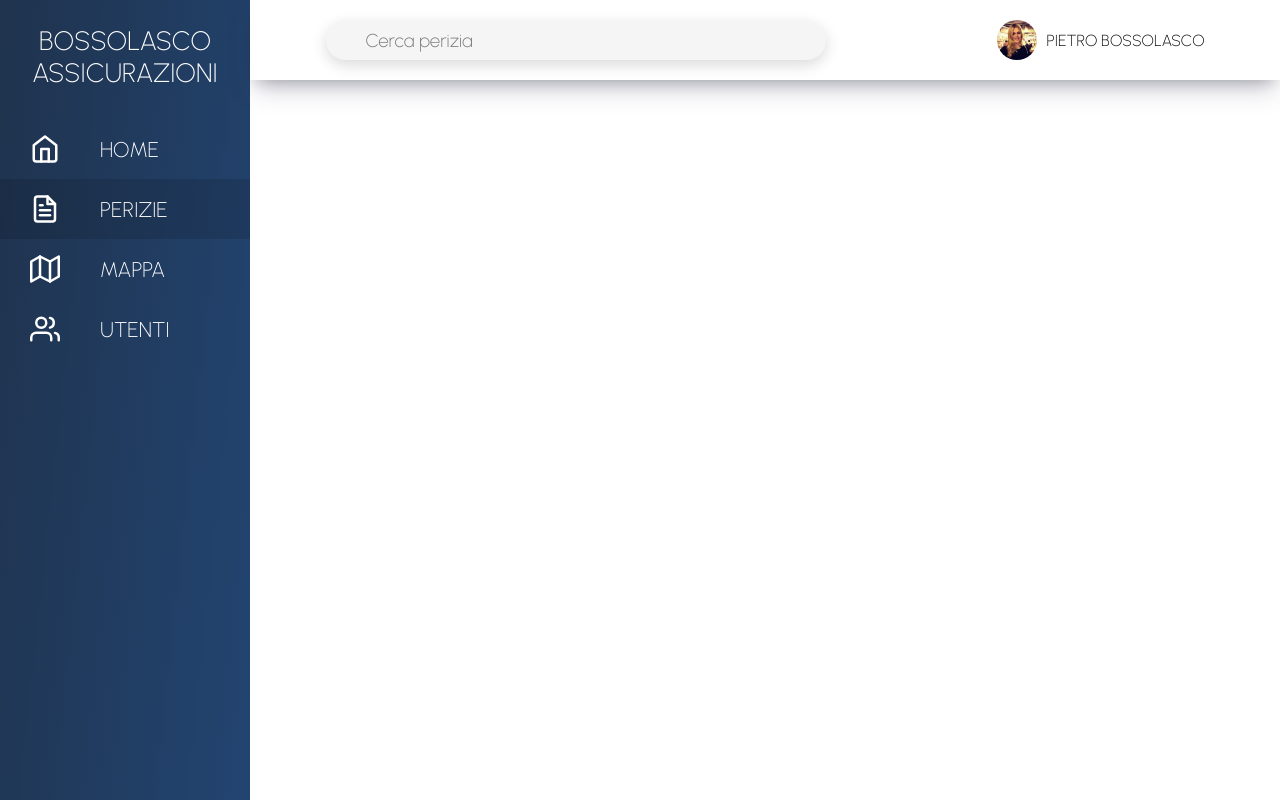
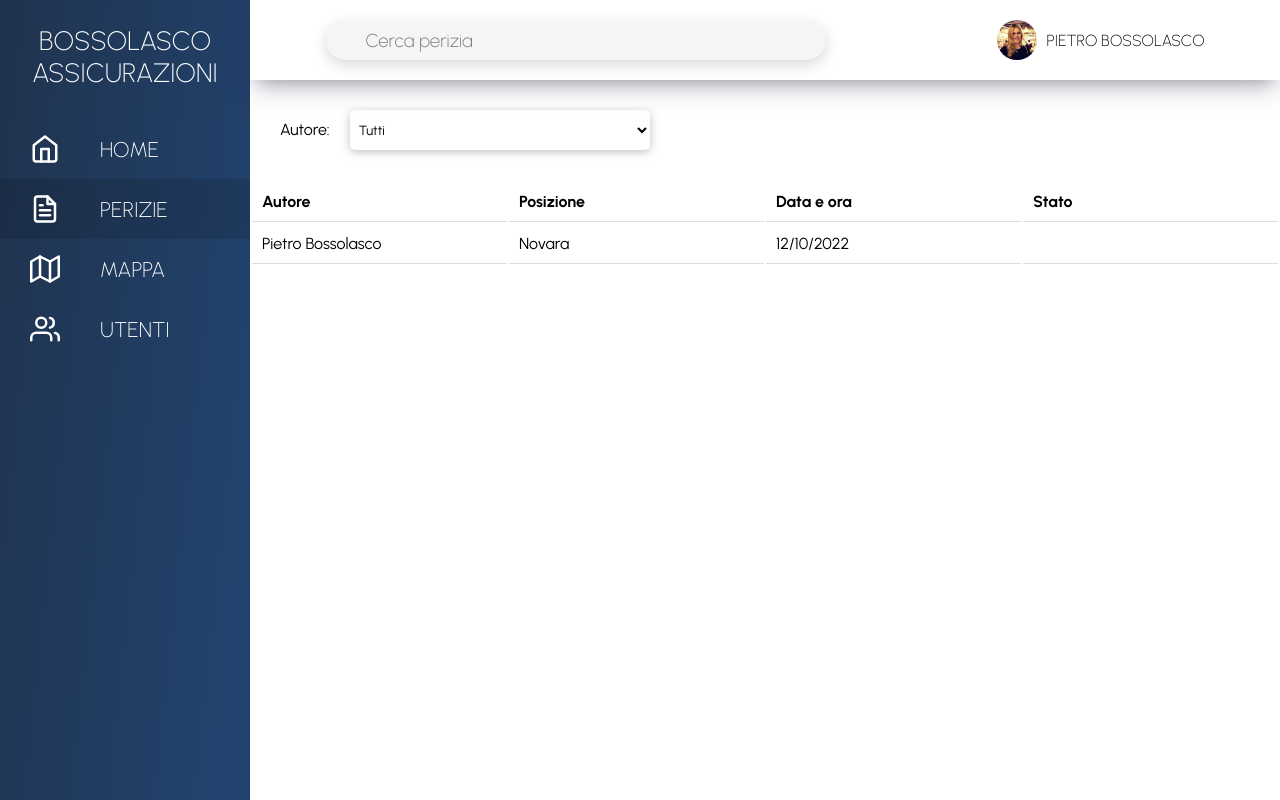
Before and after one commit to PietroBossolasco/Rilievi-e-Perizie, a website: page static/perizie.html in a window 1280 px wide. Drawn offline with nearby package versions, Linux system fonts and the light colour scheme.

Commit message:
Inizio pagina perizie

```diff
--- /dev/null
+++ b/static/css/perizie.css
@@ -0,0 +1,56 @@
+.filters{
+    display: flex;
+    flex-direction: row;
+}
+
+.filters select{
+    min-width: 300px;
+    margin-top: 30px;
+    margin-left: 20px;
+    height: 40px;
+    box-shadow: rgba(99, 99, 99, 0.4) 0px 2px 8px 0px;
+    border: none;
+    border-radius: 5px;
+    padding: 5px;
+    /* margin: 5px; */
+    background-color: white;
+    outline: 0;
+}
+
+.filters p{
+    margin-top: 30px;
+    margin-left: 30px;
+    line-height: 40px;
+}
+
+table{
+    margin-top: 30px;
+    /* border-bottom-width: 1px; */
+    border: none;
+    width: 100%;
+}
+
+table th{
+    width: 25%;
+}
+
+table thead th{
+    border-bottom: 1px solid #ddd;
+    padding: 10px;
+    text-align: left;
+}
+
+table tbody td{
+    padding: 10px;
+    border-bottom: 1px solid #ddd;
+    border-left: none;
+    border-right: none;
+}
+
+table tbody tr:hover{
+    background-color: #f5f5f5;
+    cursor: pointer;
+    transition-duration: .2s;
+}
+
+}
--- a/static/perizie.html
+++ b/static/perizie.html
@@ -5,6 +5,7 @@
     <meta http-equiv="X-UA-Compatible" content="IE=edge" />
     <meta name="viewport" content="width=device-width, initial-scale=1.0" />
     <link rel="stylesheet" href="css/template.css" />
+    <link rel="stylesheet" href="css/perizie.css" />
     <script src="https://ajax.googleapis.com/ajax/libs/jquery/3.5.1/jquery.min.js"></script>
     <script src="js/template.js"></script>
     <title>Perizie - Rilievi e perizie</title>
@@ -46,6 +47,33 @@
       </div>
     </div>
 
-    <div class="wrapper"></div>
+    <div class="wrapper">
+      <div class="filters">
+        <p>Autore:</p>
+        <select id="author">
+          <option value="0">Tutti</option>
+          <option value="1">Pietro BOSSOLASCO</option>
+          <option value="2">Mario ROSSI</option>
+          <option value="3">Luigi VERDI</option>
+        </select>
+      </div>
+
+      <table>
+        <thead>
+          <th>Autore</th>
+          <th>Posizione</th>
+          <th>Data e ora</th>
+          <th>Stato</th>
+        </thead>
+        <tbody>
+          <tr>
+            <td>Pietro Bossolasco</td>
+            <td>Novara</td>
+            <td>12/10/2022</td>
+            <td> </td>
+          </tr>
+        </tbody>
+      </table>
+    </div>
   </body>
 </html>
```
